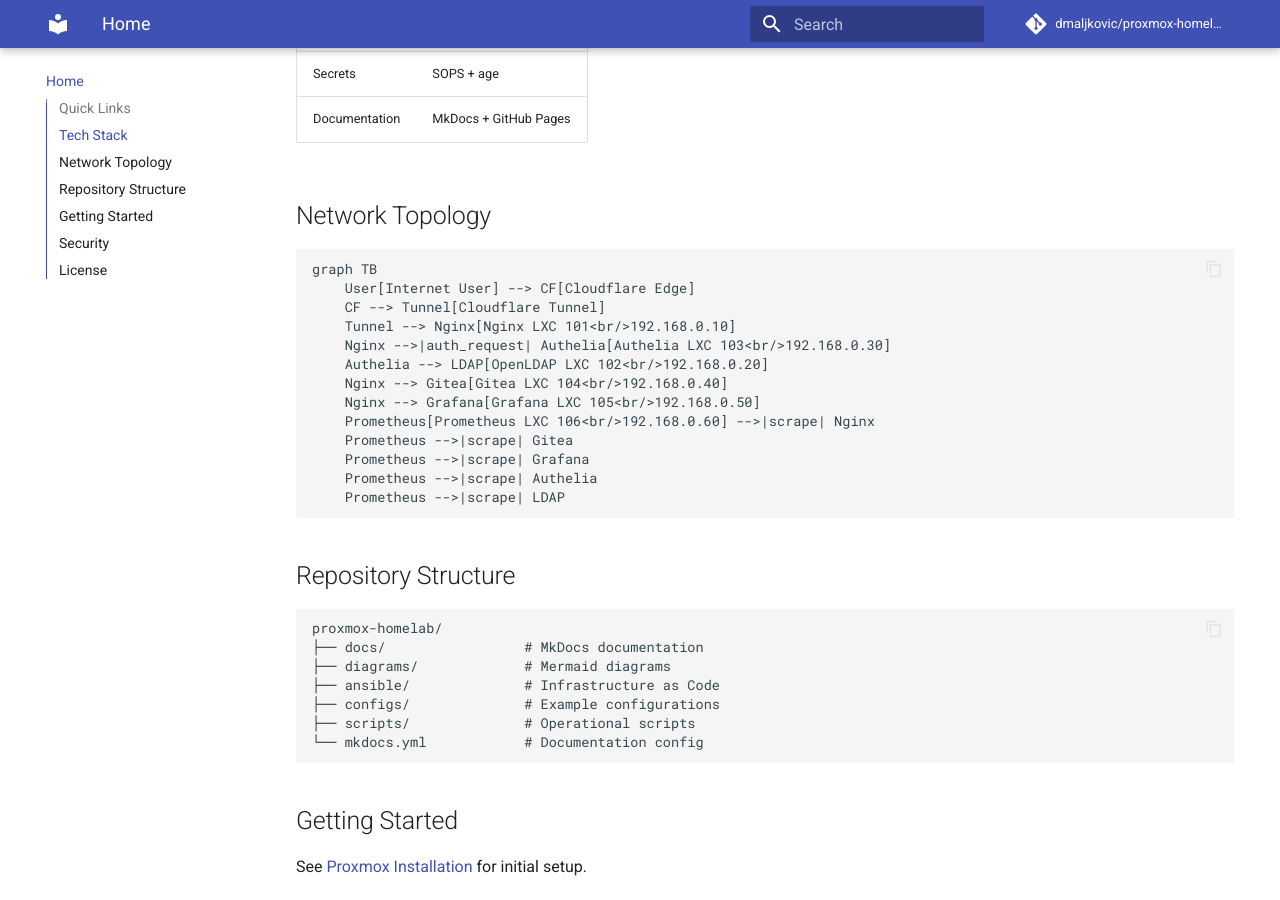
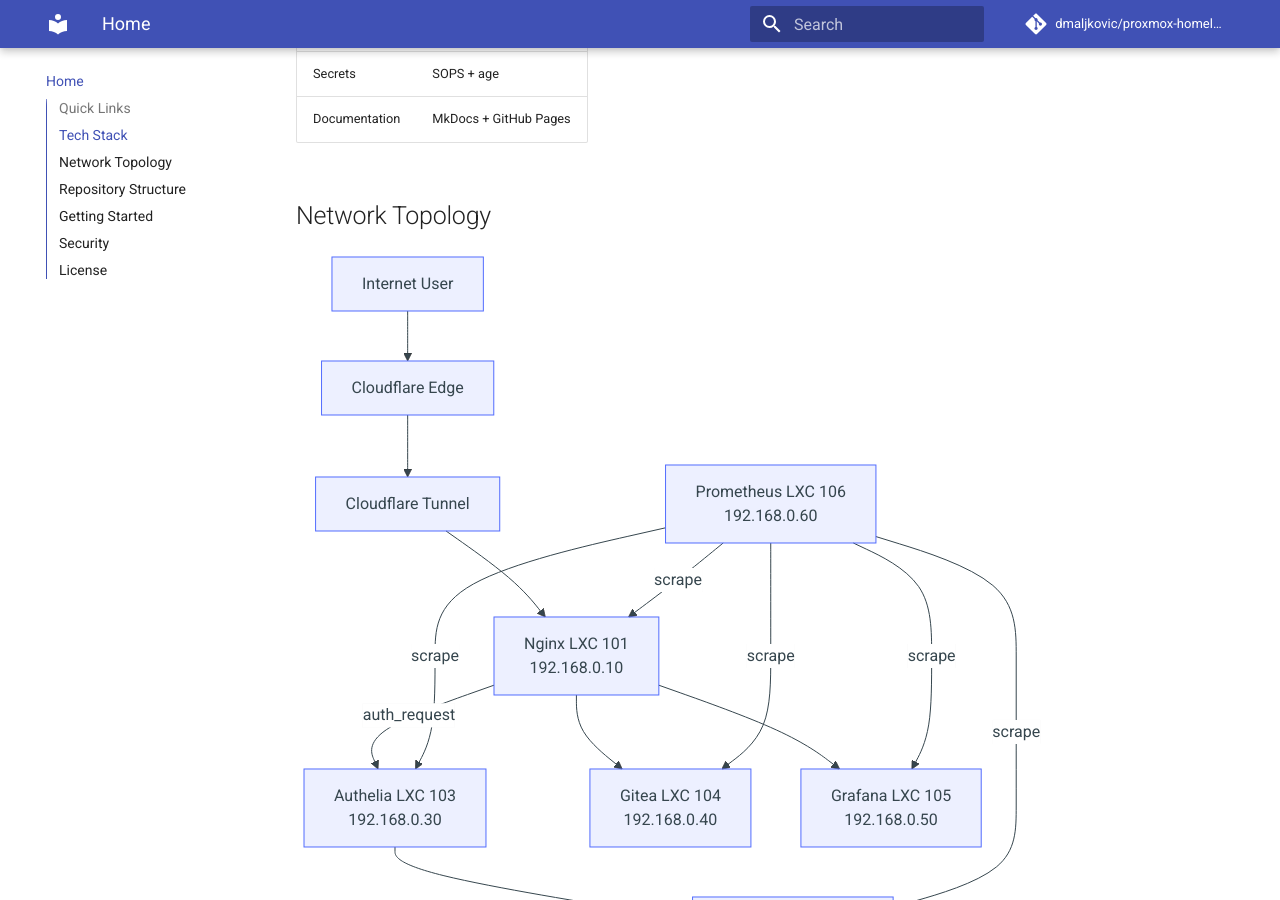
Before and after one commit to dmaljkovic/proxmox-homelab, an MkDocs documentation site: the page built from docs/index.md, in a window 1280 px wide and 900 px high, scrolled down 1167 px. Built offline with MkDocs 1.6.1 and Material for MkDocs 9.7.7, drawn with Linux system fonts in a browser that asks for light colours; comment, search, counter and statistics services are not loaded; part of the change alters nothing that is shown.

Commit message:
Add Mermaid diagram support for MkDocs

```diff
--- /dev/null
+++ b/docs/javascripts/mermaid.js
@@ -0,0 +1,15 @@
+document.addEventListener('DOMContentLoaded', function() {
+  if (typeof mermaid !== 'undefined') {
+    mermaid.initialize({
+      startOnLoad: true,
+      theme: 'default',
+      securityLevel: 'loose',
+      fontFamily: 'inherit',
+      flowchart: {
+        useMaxWidth: true,
+        htmlLabels: true,
+        curve: 'basis'
+      }
+    });
+  }
+});
--- a/mkdocs.yml
+++ b/mkdocs.yml
@@ -18,6 +18,23 @@ theme:
     - toc.integrate
     - search.suggest
     - content.code.copy
+markdown_extensions:
+  - pymdownx.highlight:
+      anchor_linenums: true
+  - pymdownx.superfences:
+      custom_fences:
+        - name: mermaid
+          class: mermaid
+          format: !!python/name:pymdownx.superfences.fence_code_format
+  - pymdownx.tabbed:
+      alternate_style: true
+  - admonition
+  - pymdownx.details
+  - attr_list
+  - md_in_html
+extra_javascript:
+  - https://cdn.jsdelivr.net/npm/mermaid@10/dist/mermaid.min.js
+  - javascripts/mermaid.js
 nav:
   - Home: index.md
   - Architecture:
@@ -57,13 +74,3 @@ nav:
       - Strategy: 09-backups/strategy.md
       - Disaster Recovery: 09-backups/disaster-recovery.md
   - Lessons Learned: 10-lessons-learned.md
-markdown_extensions:
-  - pymdownx.highlight:
-      anchor_linenums: true
-  - pymdownx.superfences
-  - pymdownx.tabbed:
-      alternate_style: true
-  - admonition
-  - pymdownx.details
-  - attr_list
-  - md_in_html
```
